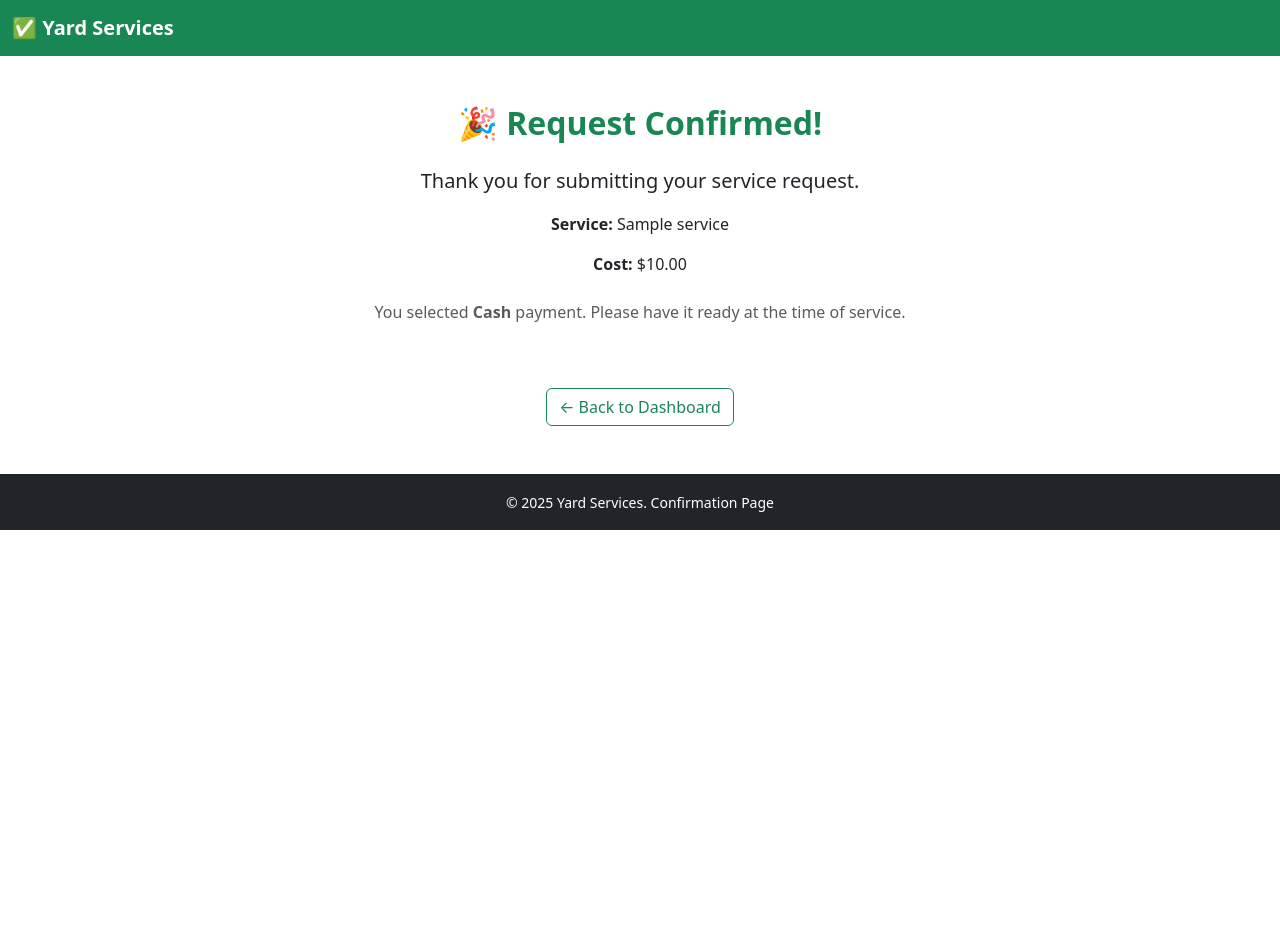
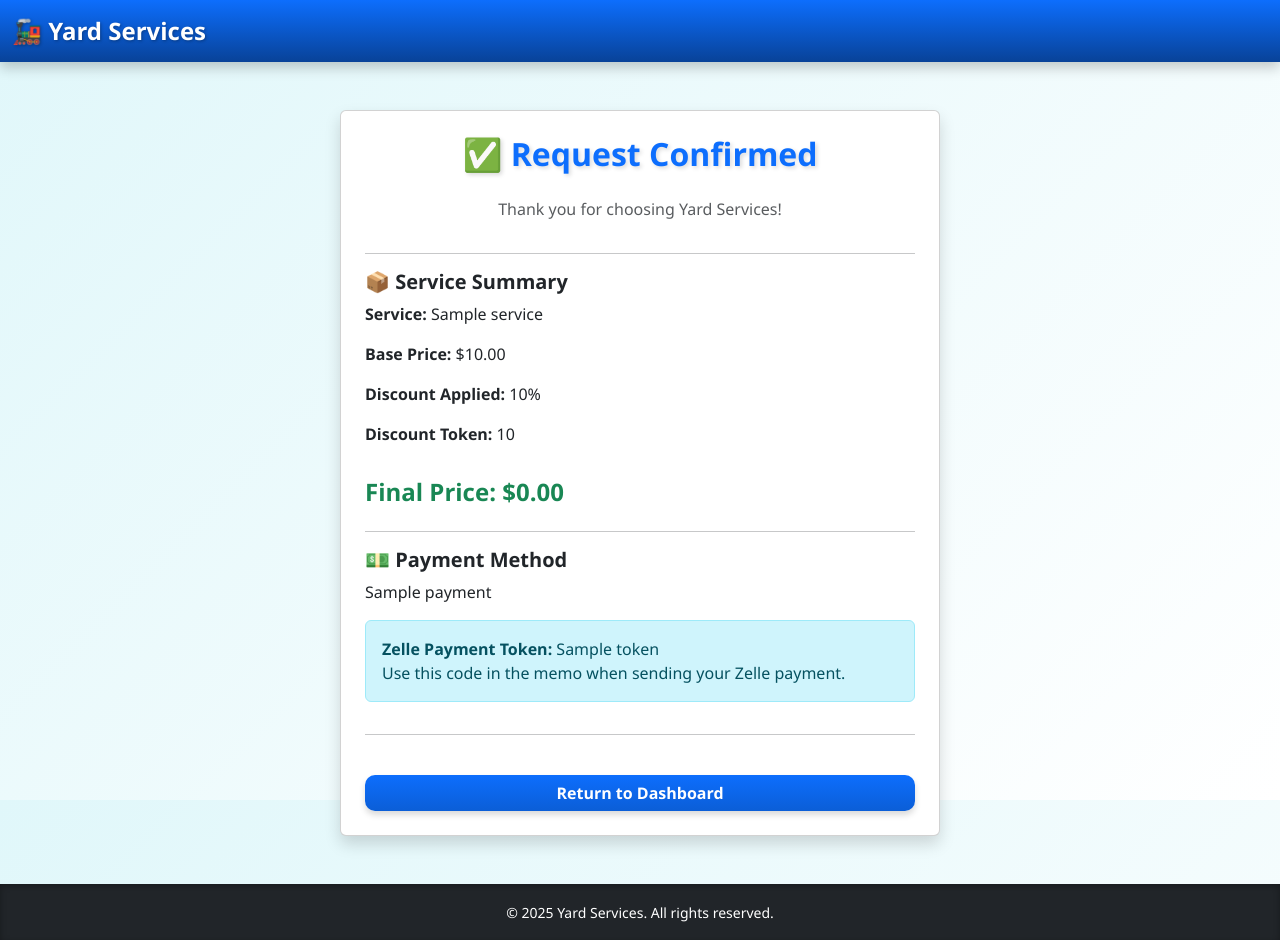
Before and after one commit to Mr-A-Hacker/Yard-services, a Flask app: template templates/confirmation.html in a window 1280 px wide. Before the commit the page ends 530 px from the top, so only its background shows below. Run offline with Flask 3, Linux system fonts and the light colour scheme; the template is opened without the code that fills it: most values are stand-ins (such as "Sample title", 1, 10 or a date in 2020).

Commit message:
Update confirmation.html

```diff
--- a/templates/confirmation.html
+++ b/templates/confirmation.html
@@ -2,57 +2,66 @@
 <html lang="en">
 <head>
   <meta charset="UTF-8">
-  <title>Service Confirmed - Yard Services</title>
+  <title>Confirmation - Yard Services</title>
   <link href="https://cdn.jsdelivr.net/npm/bootstrap@5.3.2/dist/css/bootstrap.min.css" rel="stylesheet">
-  <style>
-    .token-box {
-      font-size: 1.5rem;
-      font-weight: bold;
-      background-color: #f8f9fa;
-      border: 2px dashed #198754;
-      padding: 10px 20px;
-      border-radius: 8px;
-      display: inline-block;
-      margin-top: 10px;
-    }
-  </style>
+  <link rel="stylesheet" href="{{ url_for('static', filename='style.css') }}">
 </head>
 <body>
 
   <!-- Navbar -->
-  <nav class="navbar navbar-dark bg-success">
+  <nav class="navbar navbar-dark bg-primary">
     <div class="container-fluid">
-      <a class="navbar-brand fw-bold" href="{{ url_for('home') }}">✅ Yard Services</a>
+      <a class="navbar-brand fw-bold" href="{{ url_for('dashboard') }}">🚂 Yard Services</a>
     </div>
   </nav>
 
-  <!-- Confirmation -->
-  <div class="container mt-5 text-center">
-    <h2 class="fw-bold text-success mb-4">🎉 Request Confirmed!</h2>
-    <p class="lead">Thank you for submitting your service request.</p>
+  <div class="container mt-5">
+    <div class="card shadow p-4 mx-auto" style="max-width: 600px;">
+      <h2 class="text-center fw-bold mb-4">✅ Request Confirmed</h2>
 
-    {% if service %}
+      <p class="text-center text-muted">Thank you for choosing Yard Services!</p>
+
+      <hr>
+
+      <!-- Service Summary -->
+      <h5 class="fw-bold">📦 Service Summary</h5>
       <p><strong>Service:</strong> {{ service[0] }}</p>
-      <p><strong>Cost:</strong> ${{ "%.2f"|format(service[1]) }}</p>
-    {% endif %}
+      <p><strong>Base Price:</strong> ${{ "%.2f"|format(service[1]) }}</p>
 
-    {% if payment == "zelle" %}
-      <div class="mt-4">
-        <h5 class="text-primary">💸 Payment via Zelle</h5>
-        <p>We will come to give you payment info <strong> Thank you!</strong></p>
-        <p>This will be your token for th zelle payment when we arrive:</p>
-        <div class="token-box">{{ token }}</div>
+      {% if discount > 0 %}
+      <p><strong>Discount Applied:</strong> {{ discount }}%</p>
+      <p><strong>Discount Token:</strong> {{ discount_token }}</p>
+      {% else %}
+      <p><strong>Discount:</strong> None</p>
+      {% endif %}
+
+      <h4 class="fw-bold text-success mt-3">Final Price: ${{ "%.2f"|format(final_price) }}</h4>
+
+      <hr>
+
+      <!-- Payment Info -->
+      <h5 class="fw-bold">💵 Payment Method</h5>
+      <p>{{ payment|capitalize }}</p>
+
+      {% if token %}
+      <div class="alert alert-info">
+        <strong>Zelle Payment Token:</strong> {{ token }}
+        <br>
+        Use this code in the memo when sending your Zelle payment.
       </div>
-    {% else %}
-      <p class="mt-4 text-muted">You selected <strong>Cash</strong> payment. Please have it ready at the time of service.</p>
-    {% endif %}
+      {% endif %}
 
-    <a href="{{ url_for('dashboard') }}" class="btn btn-outline-success mt-5">← Back to Dashboard</a>
+      <hr>
+
+      <div class="text-center mt-4">
+        <a href="{{ url_for('dashboard') }}" class="btn btn-primary w-100">Return to Dashboard</a>
+      </div>
+    </div>
   </div>
 
   <!-- Footer -->
   <footer class="bg-dark text-white text-center py-3 mt-5">
-    <small>© 2025 Yard Services. Confirmation Page</small>
+    <small>© 2025 Yard Services. All rights reserved.</small>
   </footer>
 
 </body>
```
